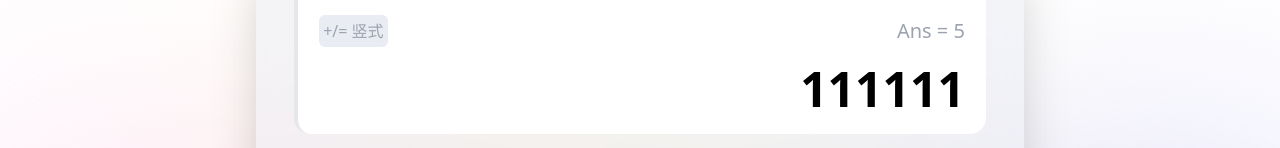
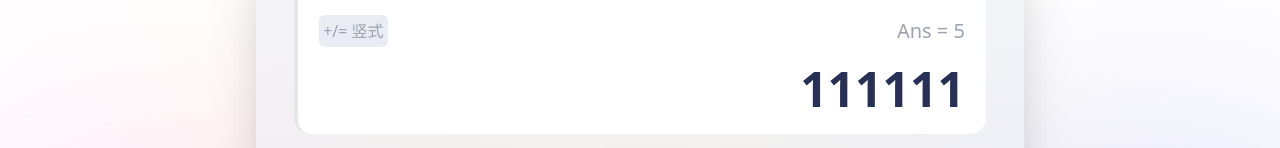
Before and after one commit to Dandelion-F/Calculator, a Vue app: page / in a window 1280 px wide. Shown: the part 133-281 px from the top of the page. Built offline with nearby package versions, Linux system fonts and the light colour scheme.

Commit message:
fix: change answer-text-color

```diff
--- a/src/components/Counter/Result/Answer/answer.vue
+++ b/src/components/Counter/Result/Answer/answer.vue
@@ -12,7 +12,7 @@
 }
 
 .counter-result-answer span {
-  @apply text-3xl font-bold
+  @apply text-3xl font-bold text-[#283155]
   sm:text-5xl;
 }
 </style>
```
